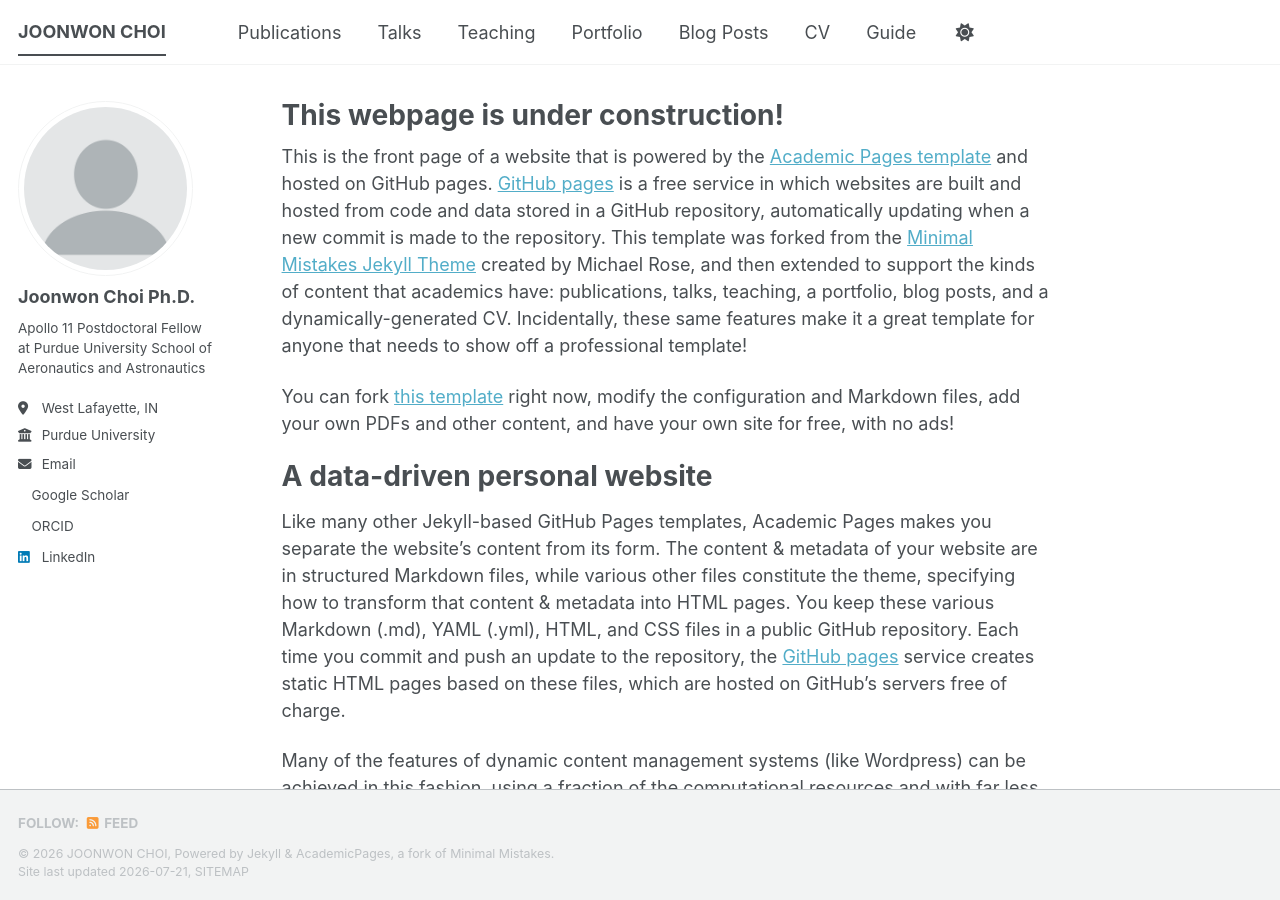
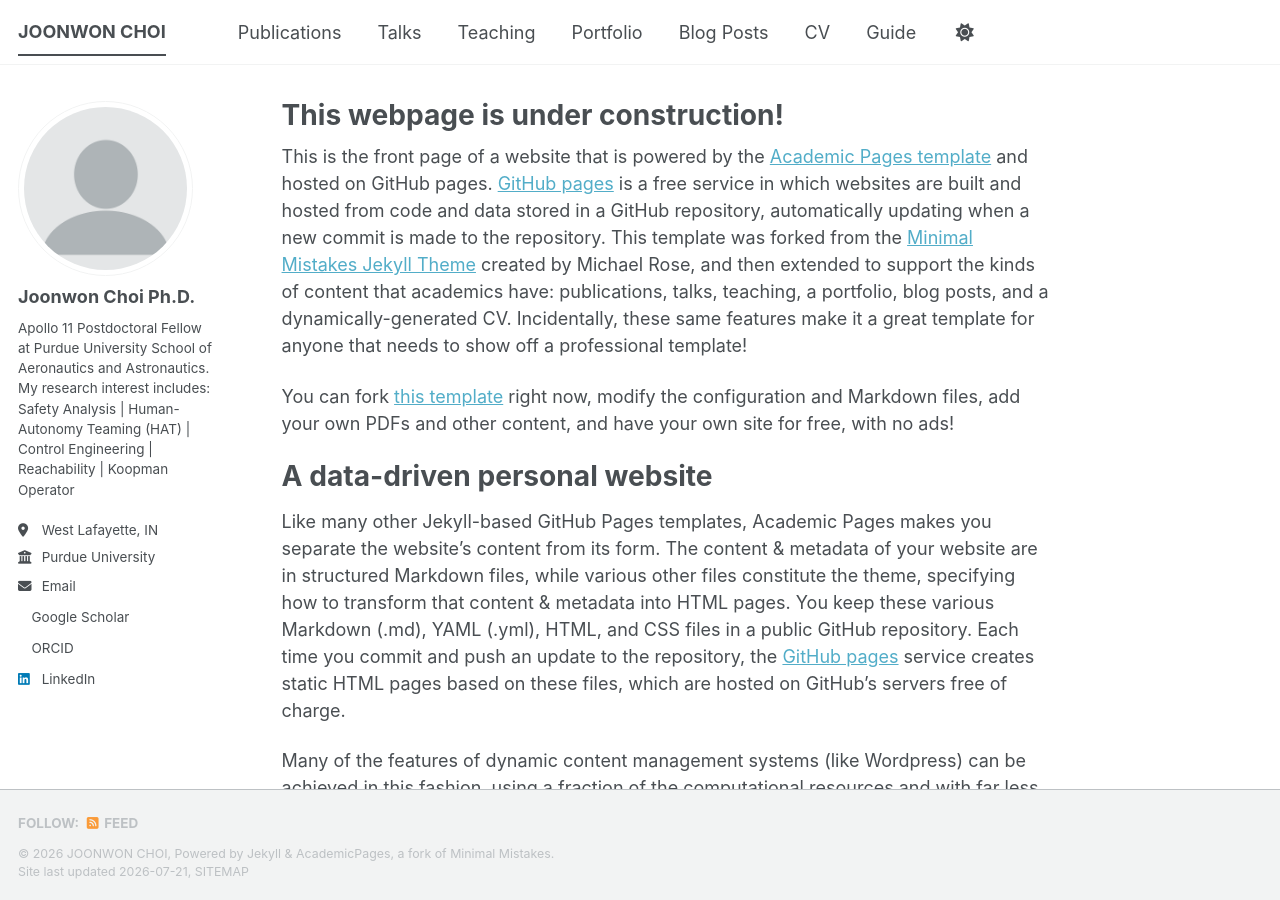
Before and after one commit to netakoi/netakoi.github.io, a Jekyll site: the page built from _pages/about.md, in a window 1280 px wide and 900 px high. Built offline with Jekyll 4.4.1, drawn with Linux system fonts in a browser that asks for light colours; a style sheet for code colours, icons or effects is not loaded.

Commit message:
Update _config.yml

```diff
--- a/_config.yml
+++ b/_config.yml
@@ -26,7 +26,7 @@ author:
   avatar           : "profile.png"
   name             : "Joonwon Choi Ph.D."
   pronouns         : # example: "she/her"
-  bio              : "Apollo 11 Postdoctoral Fellow at Purdue University School of Aeronautics and Astronautics"
+  bio              : "Apollo 11 Postdoctoral Fellow at Purdue University School of Aeronautics and Astronautics. My research interest includes: Safety Analysis | Human-Autonomy Teaming (HAT) | Control Engineering | Reachability | Koopman Operator"
   location         : "West Lafayette, IN"
   employer         : "Purdue University"
   uri              : # URL
```
